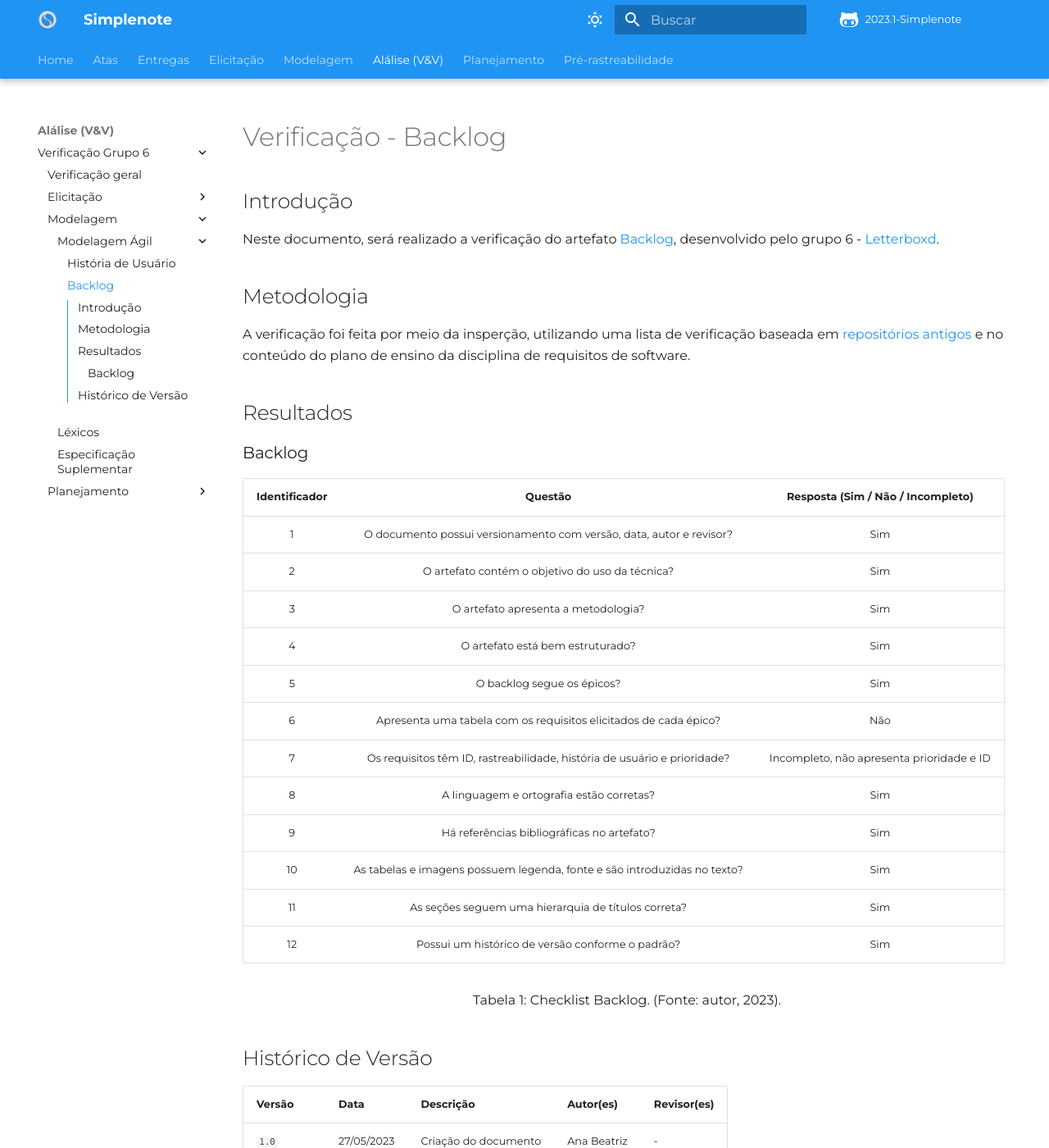
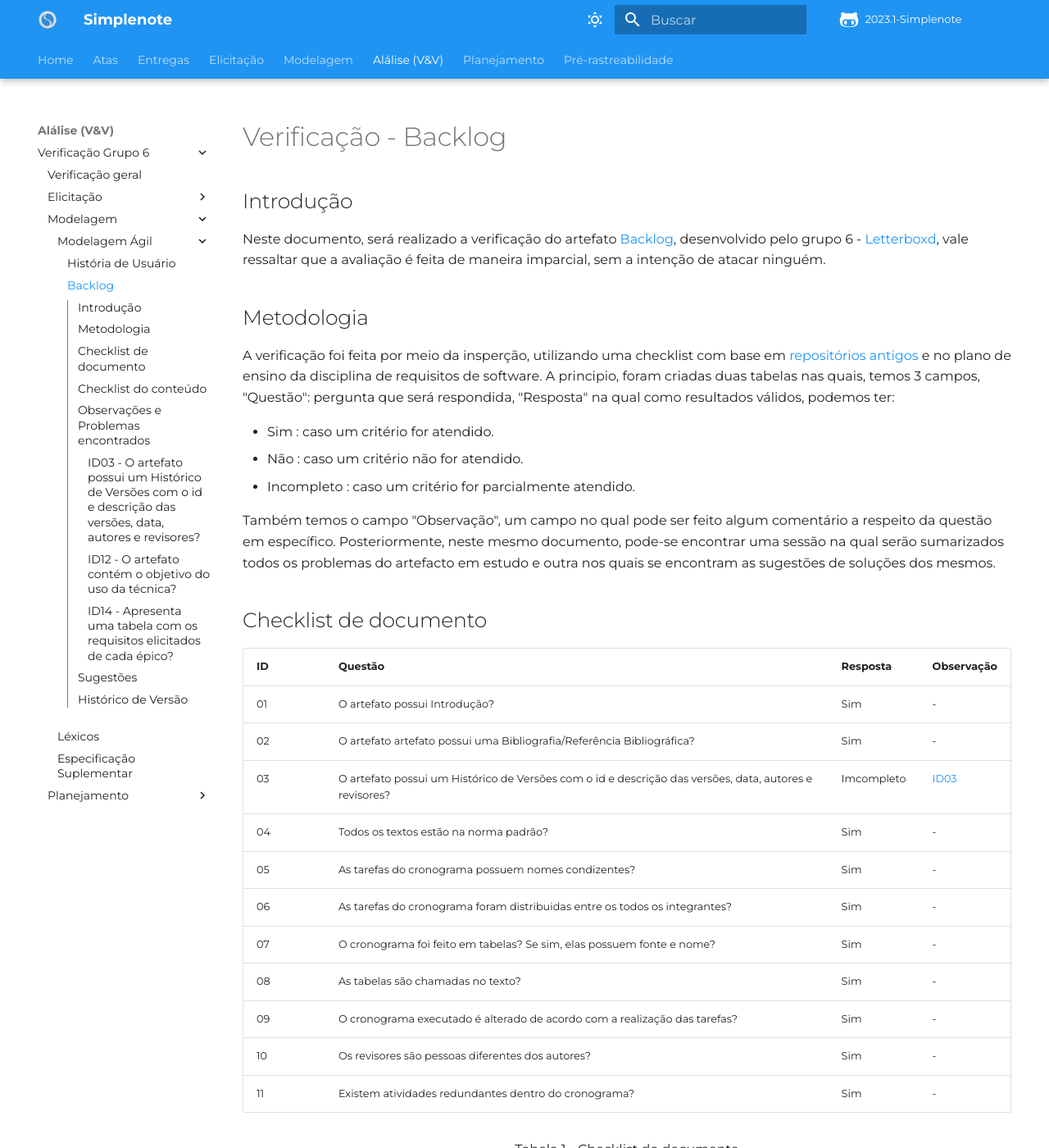
Before and after one commit to Requisitos-de-Software/2023.1-Simplenote, an MkDocs documentation site: the page built from docs/analise-grupo6/modelagem/Agil/backlog.md, in a window 1280 px wide and 1400 px high. Shown: the whole window at 82% size. Built offline with MkDocs 1.6.1 and Material for MkDocs 9.7.7, drawn with Linux system fonts in a browser that asks for light colours; some web fonts are replaced; comment, search, counter and statistics services are not loaded; some of the changed text lies outside the part shown.

Commit message:
Ajustes backlog.md

```diff
--- a/docs/analise-grupo6/modelagem/Agil/backlog.md
+++ b/docs/analise-grupo6/modelagem/Agil/backlog.md
@@ -2,39 +2,76 @@
 
 ## Introdução
 
-Neste documento, será realizado a verificação do artefato [Backlog](https://requisitos-de-software.github.io/2023.1-Letterboxd/Modelagem/Metodologias%20Ageis/backlog/), desenvolvido pelo grupo 6 - [Letterboxd](https://github.com/Requisitos-de-Software/2023.1-Letterboxd/tree/master).
+Neste documento, será realizado a verificação do artefato [Backlog](https://requisitos-de-software.github.io/2023.1-Letterboxd/Modelagem/Metodologias%20Ageis/backlog/), desenvolvido pelo grupo 6 - [Letterboxd](https://github.com/Requisitos-de-Software/2023.1-Letterboxd/tree/master), vale ressaltar que a avaliação é feita de maneira imparcial, sem a intenção de atacar ninguém.
 
 ## Metodologia
 
-A verificação foi feita por meio da insperção, utilizando uma lista de verificação baseada em [repositórios antigos](https://github.com/Requisitos-de-Software) e no conteúdo do plano de ensino da disciplina de requisitos de software.
+A verificação foi feita por meio da insperção, utilizando uma checklist com base em [repositórios antigos](https://github.com/Requisitos-de-Software) e no plano de ensino da disciplina de requisitos de software. A principio, foram criadas duas tabelas nas quais, temos 3 campos, "Questão": pergunta que será respondida, "Resposta" na qual como resultados válidos, podemos ter:
 
-## Resultados
+- Sim : caso um critério for atendido.
+- Não : caso um critério não for atendido.
+- Incompleto : caso um critério for parcialmente atendido.
 
-### Backlog
+Também temos o campo "Observação", um campo no qual pode ser feito algum comentário a respeito da questão em específico. Posteriormente, neste mesmo documento, pode-se encontrar uma sessão na qual serão sumarizados todos os problemas do artefacto em estudo e outra nos quais se encontram as sugestões de soluções dos mesmos.
 
-| Identificador |                                 Questão                                  |     Resposta (Sim / Não / Incompleto)     |
-| :-----------: | :----------------------------------------------------------------------: | :---------------------------------------: |
-|       1       |   O documento possui versionamento com versão, data, autor e revisor?    |                    Sim                    |
-|       2       |             O artefato contém o objetivo do uso da técnica?              |                    Sim                    |
-|       3       |                   O artefato apresenta a metodologia?                    |                    Sim                    |
-|       4       |                     O artefato está bem estruturado?                     |                    Sim                    |
-|       5       |                        O backlog segue os épicos?                        |                    Sim                    |
-|       6       |     Apresenta uma tabela com os requisitos elicitados de cada épico?     |                    Não                    |
-|       7       | Os requisitos têm ID, rastreabilidade, história de usuário e prioridade? | Incompleto, não apresenta prioridade e ID |
-|       8       |                 A linguagem e ortografia estão corretas?                 |                    Sim                    |
-|       9       |                Há referências bibliográficas no artefato?                |                    Sim                    |
-|      10       | As tabelas e imagens possuem legenda, fonte e são introduzidas no texto? |                    Sim                    |
-|      11       |           As seções seguem uma hierarquia de títulos correta?            |                    Sim                    |
-|      12       |             Possui um histórico de versão conforme o padrão?             |                    Sim                    |
+## Checklist de documento
 
-<div style="text-align: center">
-<p>
-Tabela 1: Checklist Backlog. (Fonte: autor, 2023).
-</p>
-</div>
+| ID  | Questão                                                                                                | Resposta   | Observação                                             |
+| --- | ------------------------------------------------------------------------------------------------------ | ---------- | ------------------------------------------------------ |
+| 01  | O artefato possui Introdução?                                                                          | Sim        | -                                                      |
+| 02  | O artefato artefato possui uma Bibliografia/Referência Bibliográfica?                                  | Sim        | -                                                      |
+| 03  | O artefato possui um Histórico de Versões com o id e descrição das versões, data, autores e revisores? | Imcompleto | [ID03](backlog.md#observacoes-e-problemas-encontrados) |
+| 04  | Todos os textos estão na norma padrão?                                                                 | Sim        | -                                                      |
+| 05  | As tarefas do cronograma possuem nomes condizentes?                                                    | Sim        | -                                                      |
+| 06  | As tarefas do cronograma foram distribuidas entre os todos os integrantes?                             | Sim        | -                                                      |
+| 07  | O cronograma foi feito em tabelas? Se sim, elas possuem fonte e nome?                                  | Sim        | -                                                      |
+| 08  | As tabelas são chamadas no texto?                                                                      | Sim        | -                                                      |
+| 09  | O cronograma executado é alterado de acordo com a realização das tarefas?                              | Sim        | -                                                      |
+| 10  | Os revisores são pessoas diferentes dos autores?                                                       | Sim        | -                                                      |
+| 11  | Existem atividades redundantes dentro do cronograma?                                                   | Sim        | -                                                      |
+
+<p align="center"> Tabela 1 - Checklist do documento <br> Fonte: autores </p>
+
+## Checklist do conteúdo
+
+| ID  | Questão                                                             | Resposta | Observação                                             |
+| --- | ------------------------------------------------------------------- | -------- | ------------------------------------------------------ |
+| 12  | O artefato contém o objetivo do uso da técnica?                     | Não      | [ID12](backlog.md#observacoes-e-problemas-encontrados) |
+| 13  | O backlog segue os épicos?                                          | Sim      | -                                                      |
+| 14  | Apresenta uma tabela com os requisitos elicitados de cada épico?    | Não      | [ID14](backlog.md#observacoes-e-problemas-encontrados) |
+| 15  | São apresentados os requisitos priorizados ?                        | Sim      | -                                                      |
+| 16  | Os requisitos listados estão vinculados a uma história de usuário ? | Sim      | -                                                      |
+| 17  | O backlog possui validação de um PO ?                               | Sim      | -                                                      |
+
+<p align="center"> Tabela 2 - Checklist dos pontos relativos ao conteúdo <br> Fonte: autores </p>
+
+## Observações e Problemas encontrados
+
+Antes de tudo, gostaria de parabenizar o empenho a respeito deste artefato que esta bem escrito e detalhado, além disso, é notório que foi feito com muita seriedade. Para ficar ainda melhor é recomendável fazer alguns ajustes:
+
+### [ID03](backlog.md#checklist-de-documento) - O artefato possui um Histórico de Versões com o id e descrição das versões, data, autores e revisores?
+
+- O artefato não possui Prioridade e ID nos requisitos elicitados.
+
+### [ID12](backlog.md#checklist-de-documento) - O artefato contém o objetivo do uso da técnica?
+
+- O artefato não possui o objetivo do uso da técnica.
+
+### [ID14](backlog.md#checklist-de-documento) - Apresenta uma tabela com os requisitos elicitados de cada épico?
+
+- O artefato não apresenta uma tabela com os requisitos elicitados de cada épico.
+
+## Sugestões
+
+Para melhorar aidna mais o artefato é possivel fazer algumas alterações:
+
+- Adicionar a Prioridade e o ID dos requisitos elicitados.
+- Adicionar o obrjetico do uso da técnica Backlog.
+- Adicionar os requisitos que foram possíveis elicitar com os épicos.
 
 ## Histórico de Versão
 
 | Versão | Data       | Descrição            | Autor(es)   | Revisor(es) |
 | ------ | ---------- | -------------------- | ----------- | ----------- |
 | `1.0`  | 27/05/2023 | Criação do documento | Ana Beatriz | -           |
+| `1.1`  | 09/06/2023 | Ajsutes              | Ana Beatriz | -           |
```
Also changed, not shown: docs/analise-grupo6/elicitacao/entrevista.md (+4 -4 lines).
